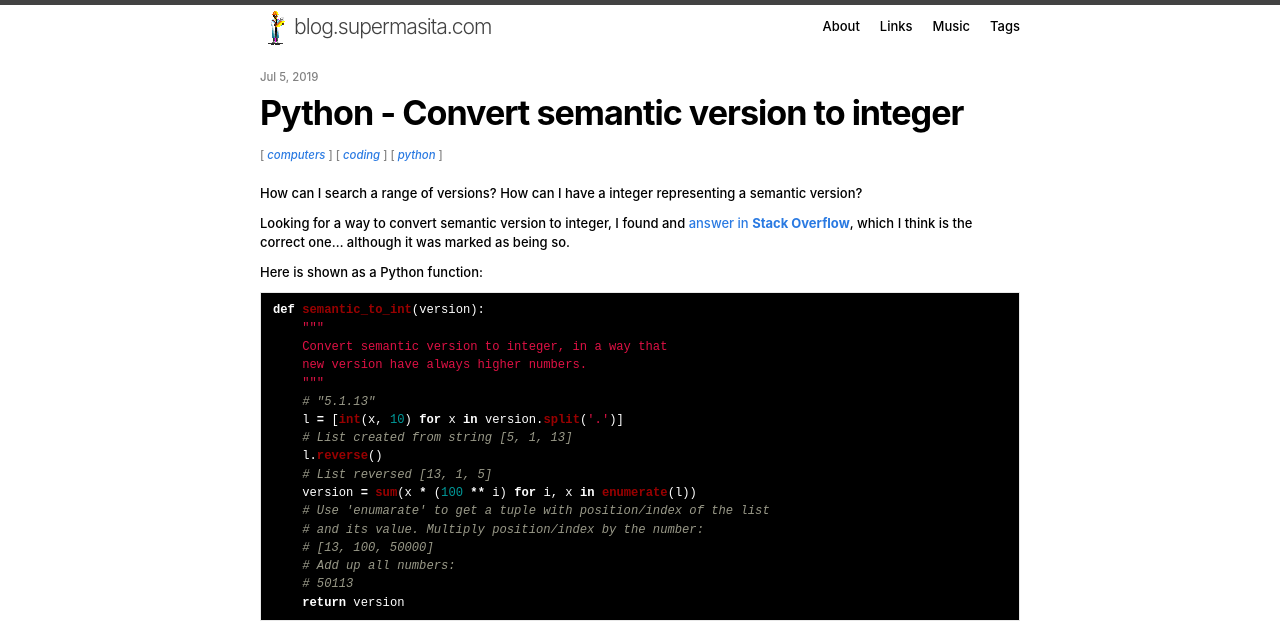
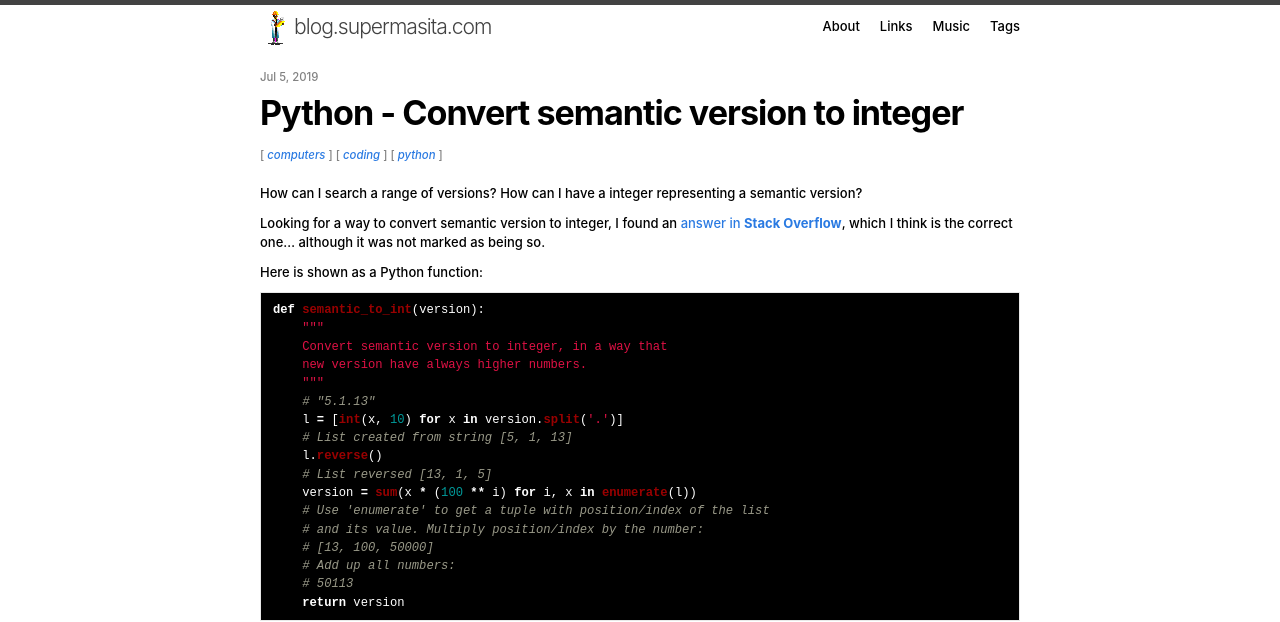
Before and after one commit to supermasita/blog.supermasita.com, a Jekyll site: the page built from _posts/2019-07-05-Python-Convert_semantic_version_to_integer.markdown, in a window 1280 px wide. Shown: the top 622 px of the page. Built offline with Jekyll 4.4.1, drawn with Linux system fonts in a browser that asks for light colours.

Commit message:
fix typo

````diff
--- a/_posts/2019-07-05-Python-Convert_semantic_version_to_integer.markdown
+++ b/_posts/2019-07-05-Python-Convert_semantic_version_to_integer.markdown
@@ -6,7 +6,7 @@
 ---
 How can I search a range of versions? How can I have a integer representing a semantic version?
 
-Looking for a way to convert semantic version to integer, I found and [answer in **Stack Overflow**](https://stackoverflow.com/questions/41516633/how-to-convert-version-number-to-integer-value#41516650), which I think is the correct one... although it was marked as being so.
+Looking for a way to convert semantic version to integer, I found an [answer in **Stack Overflow**](https://stackoverflow.com/questions/41516633/how-to-convert-version-number-to-integer-value#41516650), which I think is the correct one... although it was not marked as being so.
 
 Here is shown as a Python function:
 ```python
@@ -21,7 +21,7 @@
     l.reverse()
     # List reversed [13, 1, 5]
     version = sum(x * (100 ** i) for i, x in enumerate(l))
-    # Use 'enumarate' to get a tuple with position/index of the list
+    # Use 'enumerate' to get a tuple with position/index of the list
     # and its value. Multiply position/index by the number:
     # [13, 100, 50000]
     # Add up all numbers:
````
